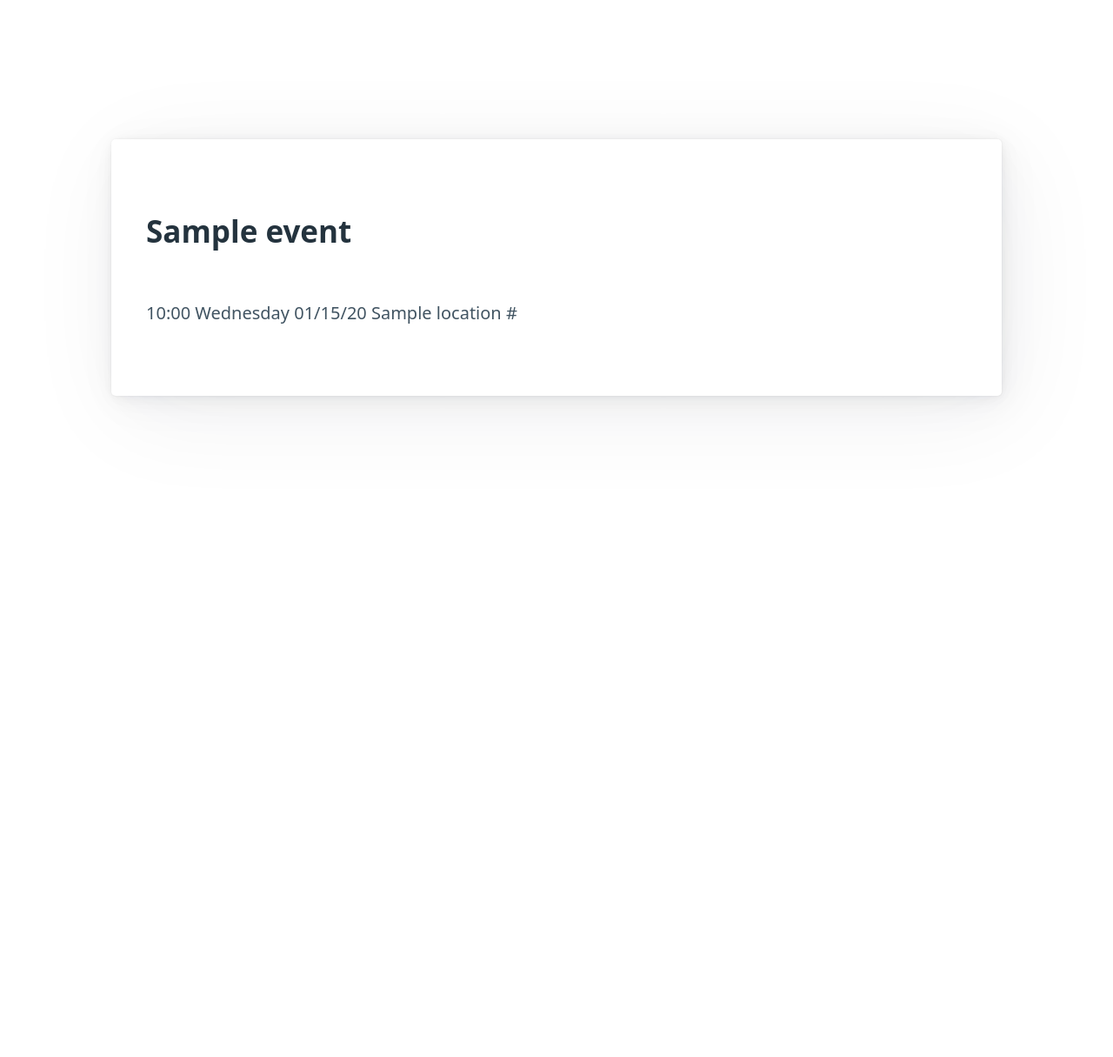
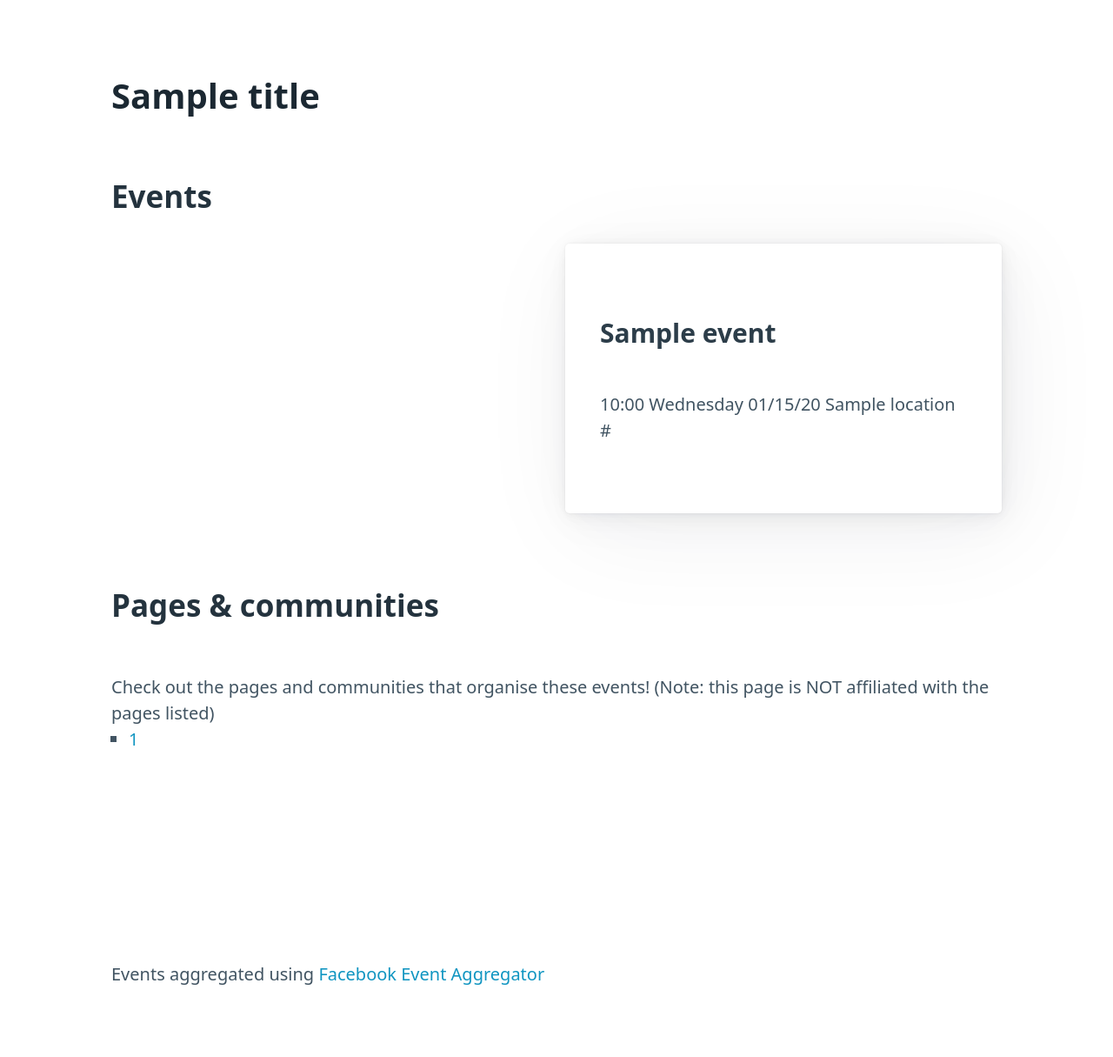
Before and after one commit to Denperidge/facebook-event-aggregator, a Python web app: template app/export/templates/index.html in a window 1280 px wide. Shown: the whole page at 87% size. Before the commit the page ends 470 px from the top, so only its background shows below. Run offline with Jinja, Linux system fonts and the light colour scheme; the template is opened without the code that fills it: most values are stand-ins (such as "Sample title", 1, 10 or a date in 2020).

Commit message:
Pages are now listed on index.html

```diff
--- a/app/export/templates/index.html
+++ b/app/export/templates/index.html
@@ -3,9 +3,12 @@
 
 {% block body %}
 <main>
+    <h1>{{ title }}</h1>
+    <section id="events" class="grid">
+        <h2>Events</h2>
         {% for event in events %}
         <article>
-        <h2>{{ event.name }}</h2>
+            <h3>{{ event.name }}</h3>
 
             {{ event.datetime.strftime("%H:%M %A %D") }}
 
@@ -17,5 +20,24 @@
             {% endif %}
         </article>
         {% endfor %}
+    </section>
+
+    <section id="pages">
+        <h2>Pages & communities</h2>
+        <span>
+            Check out the pages and communities that organise these events! (Note: this page is NOT affiliated with the
+            pages listed)
+        </span>
+        <ul>
+            {% for page in pages %}
+            <li><a href="{{ page }}">{{ page }}</a></li>
+            {% endfor %}
+        </ul>
+    </section>
 </main>
+
+<footer>
+    Events aggregated using
+    <a href="https://github.com/Denperidge/facebook-event-aggregator">Facebook Event Aggregator</a>
+</footer>
 {% endblock body %}
```
Also changed, not shown: app/export/to_html.py (+8 -1 lines). Lines whose indentation alone changed are shown as unchanged.
